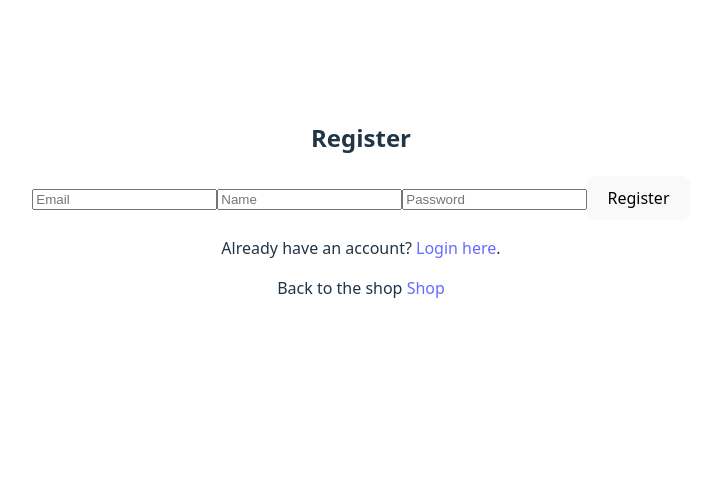
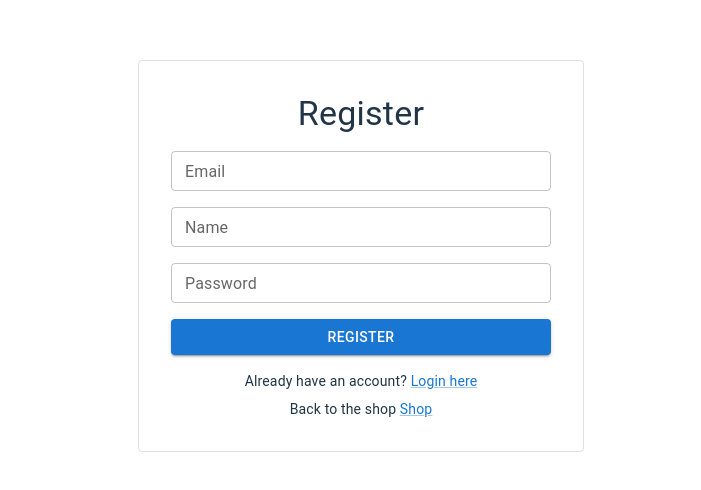
Before and after one commit to Makflay/shop-project, a React app in the folder frontend/: page /register in a window 1280 px wide. Shown: the part 192-682 px from the top of the page, without its empty margins (279-980 px from the left). Built offline with nearby package versions, Linux system fonts and the light colour scheme; no server answers; the HTML template or start-up script is replaced by a standard one.

Commit message:
feat: update authentication pages (login, register)

```diff
--- a/frontend/src/pages/Login.tsx
+++ b/frontend/src/pages/Login.tsx
@@ -1,5 +1,13 @@
 import { useState } from "react";
-import { Link, useNavigate } from "react-router-dom"; //
+import { Link as RouterLink, useNavigate } from "react-router-dom";
+
+import Typography from "@mui/material/Typography";
+import TextField from "@mui/material/TextField";
+import Button from "@mui/material/Button";
+import Link from "@mui/material/Link";
+import Alert from "@mui/material/Alert";
+
+import { Container, AuthCard, FormBox, LinksBox } from "./auth-styles";
 import { useAuth } from "../hooks/useAuth";
 import { validateEmail, validatePassword } from "../utils/validators";
 
@@ -32,34 +40,53 @@ const Login = () => {
   };
 
   return (
-    <div>
-      <h2>Login</h2>
-      <form onSubmit={handleSubmit}>
-        <input
+    <Container>
+      <AuthCard>
+        <Typography variant="h4">Login</Typography>
+
+        <FormBox onSubmit={handleSubmit}>
+          <TextField
+            label="Email"
             type="email"
-          placeholder="Email"
             value={email}
             onChange={(e) => setEmail(e.target.value)}
+            size="small"
+            fullWidth
           />
 
-        <input
+          <TextField
+            label="Password"
             type="password"
-          placeholder="Password"
             value={password}
             onChange={(e) => setPassword(e.target.value)}
+            size="small"
+            fullWidth
           />
-        {error && <p style={{ color: "red" }}>{error}</p>}
-        <button type="submit" disabled={loading}>
+
+          {error && <Alert severity="error">{error}</Alert>}
+
+          <Button type="submit" variant="contained" disabled={loading}>
             {loading ? "Logging in..." : "Login"}
-        </button>
-      </form>
-      <p>
-        Don't have an account? <Link to="/register">Register here</Link>.
-      </p>
-      <p>
-        Back to the shop <Link to="/products">Shop</Link>
-      </p>
-    </div>
+          </Button>
+        </FormBox>
+
+        <LinksBox>
+          <Typography variant="body2">
+            Don't have an account?{" "}
+            <Link component={RouterLink} to="/register">
+              Register here
+            </Link>
+          </Typography>
+
+          <Typography variant="body2">
+            Back to the shop{" "}
+            <Link component={RouterLink} to="/products">
+              Shop
+            </Link>
+          </Typography>
+        </LinksBox>
+      </AuthCard>
+    </Container>
   );
 };
 
--- a/frontend/src/pages/Register.tsx
+++ b/frontend/src/pages/Register.tsx
@@ -1,5 +1,13 @@
 import { useState } from "react";
-import { Link, useNavigate } from "react-router-dom";
+import { Link as RouterLink, useNavigate } from "react-router-dom";
+
+import Typography from "@mui/material/Typography";
+import TextField from "@mui/material/TextField";
+import Button from "@mui/material/Button";
+import Link from "@mui/material/Link";
+import Alert from "@mui/material/Alert";
+
+import { Container, AuthCard, FormBox, LinksBox } from "./auth-styles";
 import { useAuth } from "../hooks/useAuth";
 import {
   validateEmail,
@@ -41,40 +49,60 @@ const Register = () => {
   };
 
   return (
-    <div>
-      <h2>Register</h2>
-      <form onSubmit={handleSubmit}>
-        <input
-          type="email"
-          placeholder="Email"
+    <Container>
+      <AuthCard>
+        <Typography variant="h4">Register</Typography>
+
+        <FormBox onSubmit={handleSubmit}>
+          <TextField
+            label="Email"
             value={email}
             onChange={(e) => setEmail(e.target.value)}
+            size="small"
+            fullWidth
           />
-        <input
-          type="text"
-          placeholder="Name"
+
+          <TextField
+            label="Name"
             value={name}
             onChange={(e) => setName(e.target.value)}
+            size="small"
+            fullWidth
           />
 
-        <input
+          <TextField
+            label="Password"
             type="password"
-          placeholder="Password"
             value={password}
             onChange={(e) => setPassword(e.target.value)}
+            size="small"
+            fullWidth
           />
-        {error && <p style={{ color: "red" }}>{error}</p>}
-        <button type="submit" disabled={loading}>
+
+          {error && <Alert severity="error">{error}</Alert>}
+
+          <Button type="submit" variant="contained" disabled={loading}>
             {loading ? "Registering..." : "Register"}
-        </button>
-      </form>
-      <p>
-        Already have an account? <Link to="/login">Login here</Link>.
-      </p>
-      <p>
-        Back to the shop <Link to="/products">Shop</Link>
-      </p>
-    </div>
+          </Button>
+        </FormBox>
+
+        <LinksBox>
+          <Typography variant="body2">
+            Already have an account?{" "}
+            <Link component={RouterLink} to="/login">
+              Login here
+            </Link>
+          </Typography>
+
+          <Typography variant="body2">
+            Back to the shop{" "}
+            <Link component={RouterLink} to="/products">
+              Shop
+            </Link>
+          </Typography>
+        </LinksBox>
+      </AuthCard>
+    </Container>
   );
 };
 
```
Lines whose indentation alone changed are shown as unchanged.
